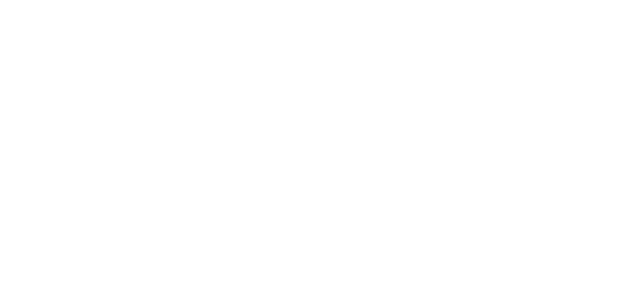
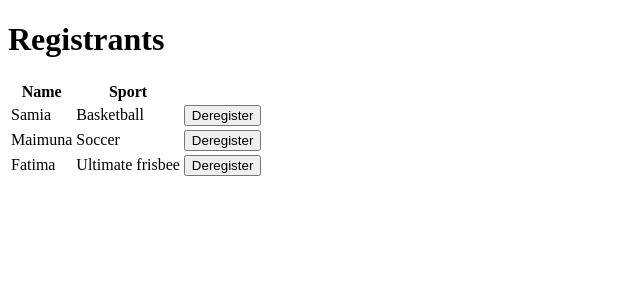
Before and after one commit to taminur/CS50_Flask_FroshIms, a Flask app: page /registrants in a window 1280 px wide. Before the commit the part shown is empty. Shown: the top 300 px of the page, without its empty margins (0-640 px from the left). Run offline with Flask 3, Linux system fonts and the light colour scheme.

Commit message:
Registrants feature added, deregistraroption added but there is security issue anyone can deregister anyone

```diff
--- a/app.py
+++ b/app.py
@@ -1,8 +1,14 @@
-from flask import Flask, request, render_template
+from flask import Flask, request, render_template, redirect
+import sqlite3
 
 app = Flask(__name__)
 
-REGISTRANTS = {} # this variable will collect all the info those who are registered
+con = sqlite3.connect("froshims.db", check_same_thread=False) # creating a connection object of the database
+cur = con.cursor() # creating a cursor
+
+cur.execute("CREATE TABLE IF NOT EXISTS registrants(id INTEGER PRIMARY KEY, \
+            name TEXT NOT NULL, sport TEXT NOT NULL)")
+
 SPORTS = [
     "Basketball",
     "Soccer",
@@ -14,15 +20,34 @@
 
 @app.route("/register", methods=["POST"])
 def register():
+
     name = request.form.get("name")
-    if not name: # this if added to avoid getting hacked
+    sport = request.form.get("sport")
+
+    # validate submission
+    if not name or sport not in SPORTS:
         return render_template("failure.html")
-    sport = request.form.get("sport")
-    if sport not in SPORTS: # this if added to avoid getting hacked
-        return render_template("failure.html")
-    REGISTRANTS[name] = sport
-    return render_template("success.html")
+
+    # Remember registrants
+    #cur.executemany is used for example: to store multiple rows of data
+    # cur.execute("INSERT INTO registrants VALUES(?, ?)", (name, sport))
+    cur.execute("INSERT INTO registrants (name, sport) VALUES(?, ?)", (name, sport))
+    con.commit()
+
+    # confirm registration
+    return redirect("/registrants") # redirect() redirects anywhere on the internet
 
 @app.route("/registrants")
 def registrants():
+    REGISTRANTS = (cur.execute("SELECT * FROM registrants")).fetchall()
     return render_template("registrants.html", registrants=REGISTRANTS)
+
+@app.route("/deregister", methods=["POST"])
+def deregister():
+
+    # Forget registrant
+    id = request.form.get("id")
+    if id:
+        cur.execute("DELETE FROM registrants WHERE id = ?", [id])
+        con.commit()
+    return redirect("/registrants")
--- a/templates/registrants.html
+++ b/templates/registrants.html
@@ -1,9 +1,30 @@
 {% extends "layout.html" %}
 
 {% block body %}
-    <ul>
-        {% for name in registrants %}
-        <li>{{ name }} is registered for {{ registrants[name] }}</li>
-        {% endfor %}
-    </ul>
+
+    <h1>Registrants</h1>
+    <table>
+        <thead>
+            <tr>
+                <th>Name</th>
+                <th>Sport</th>
+                <th></th>
+            </tr>
+        </thead>
+        <tbody>
+            {% for registrant in registrants %}
+                <tr>
+                    <td>{{ registrant[1] }}</td>
+                    <td>{{ registrant[2] }}</td>
+                    <td>
+                        <form action="/deregister" method="post">
+                            <input name="id" type="hidden" value="{{ registrant[0] }}">
+                            <button type="submit">Deregister</button>
+                        </form>
+                    </td>
+                </tr>
+            {% endfor %}
+        </tbody>
+    </table>
+
 {% endblock %}
```
Also changed, not shown: froshims.db (added).
